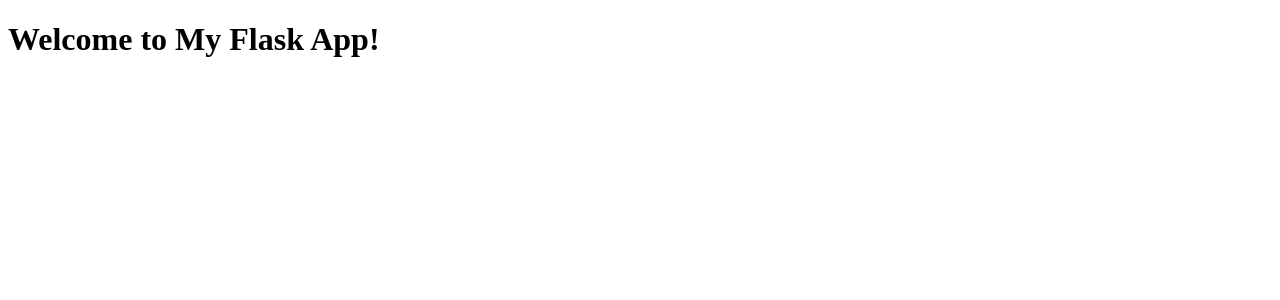
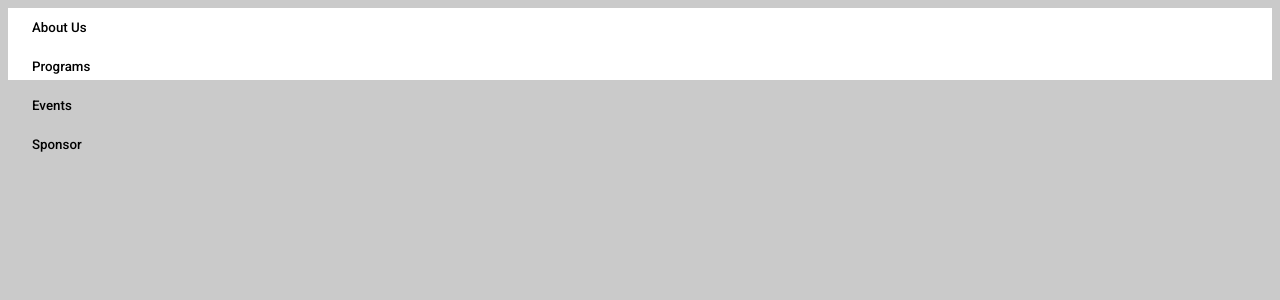
Before and after one commit to mohamedabdu17/metfirstscreate, a Flask app: page / in a window 1280 px wide. Shown: the top 300 px of the page. Run offline with Flask 3, Linux system fonts and the light colour scheme.

Commit message:
initial work

```diff
--- a/app.py
+++ b/app.py
@@ -4,8 +4,7 @@ app = Flask(__name__)
 # HOME PAGE
 @app.route('/')
 def hello_world():
-    return render_template("index.html")
-
+    return render_template("hero.html")
 
 # ABOUT PAGE
 @app.route('/about')
--- /dev/null
+++ b/static/css/styles.css
@@ -0,0 +1,38 @@
+body{
+    background-color: rgb(202, 202, 202);
+}
+
+.topnav {
+    background-color: white;
+    height: 72px;
+    font-family: Arial, Helvetica, sans-serif;
+    color: black;
+    text-decoration: none;
+    align-self: center;
+    max-width: 100%;
+    max-height: 5%;
+}
+
+.topnav a:hover {
+    opacity: 0.8;
+}
+
+.navButton {
+    display: flex;
+    align-items: center;
+    justify-content: center;
+    flex-direction: column;
+    font-family: Roboto;
+    padding: 0.75rem 1.5rem;
+    border: none;
+    color: rgb(0, 0, 0);
+    background-color: transparent;
+    font-weight: 500;
+    vertical-align: center;
+    cursor: pointer;
+}
+
+.navLogo {
+    width: 4%;
+    align-self: center;
+}
--- a/static/styles.css
+++ /dev/null
@@ -1,5 +0,0 @@
-h1{
-    color: #8f3838;
-    font-size: 3em;
-    font-family: Arial, sans-serif;
-}
--- /dev/null
+++ b/templates/hero.html
@@ -0,0 +1,23 @@
+<!DOCTYPE html>
+<html lang="en">
+<head>
+    <meta charset="UTF-8">
+    <meta name="viewport" content="width=device-width, initial-scale=1.0">
+    <link rel="stylesheet" href="../static/css/styles.css">
+    <link rel="preconnect" href="https://fonts.googleapis.com">
+    <link rel="preconnect" href="https://fonts.gstatic.com" crossorigin>
+    <link href="https://fonts.googleapis.com/css2?family=Roboto:ital,wght@0,100..900;1,100..900&display=swap" rel="stylesheet">
+    <title>Met Firsts Create</title>
+</head>
+<body>
+    <div class="topnav">
+        <button class="navButton">About Us</button>
+        <button class="navButton">Programs</button>
+        <button class="navButton">Events</button>
+        <button class="navButton">Sponsor</button>
+        <!-- <a href="">
+        <img class="navLogo" src="../static/assets/images/MFC_TransparentBG.png" alt="MFC_BLACK_TransparentBG">
+        </a> -->
+    </div>
+</body>
+</html>
--- a/templates/index.html
+++ b/templates/index.html
@@ -2,8 +2,11 @@
 <html>
 <head>
     <title>Flask App</title>
+    <link rel="stylesheet" href="../static/css/styles.css">
 </head>
 <body>
-    <h1>Welcome to My Flask App!</h1>
+    <button class="subscribeButton">SUBSCRIBE</button>
+    <button class="joinButton">JOIN</button>
+    <button class="tweetButton">Tweet</button>
 </body>
 </html>
```
Also changed, not shown: static/assets/images/MFC_BLACK_TransparentBG.png (added), static/assets/images/MFC_TransparentBG.png (added), static/assets/images/MFC_WHITE_TransparentBG.png (added), static/assets/images/White BG Logo.png (added).
